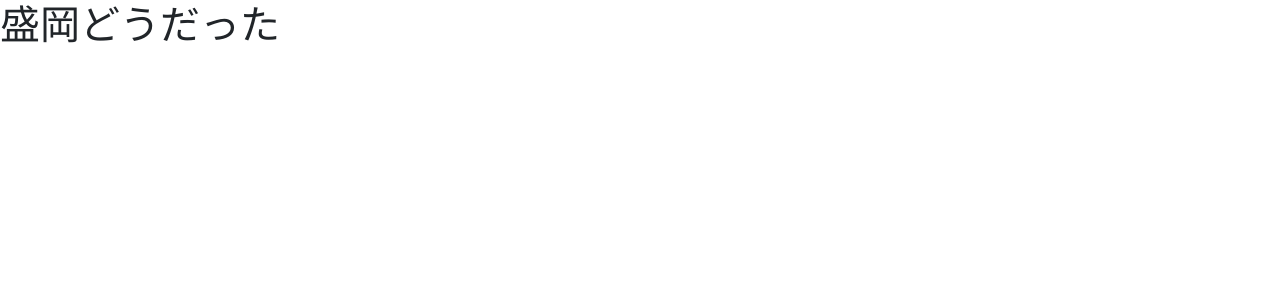
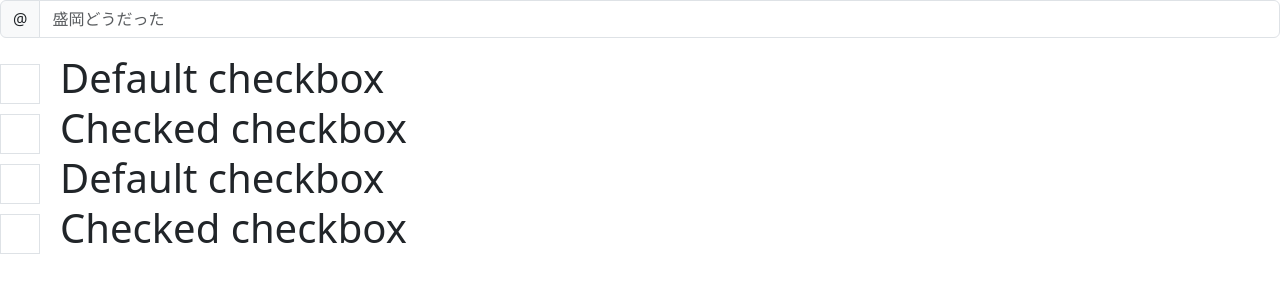
Before and after one commit to yumarusuke/tre-navi-app, a Flask app: page /survey in a window 1280 px wide. Shown: the top 300 px of the page. Run offline with Flask 3, Linux system fonts and the light colour scheme.

Commit message:
“yuuya”

```diff
--- a/app.py
+++ b/app.py
@@ -31,4 +31,4 @@ def new_taveler():
     return redirect("/")
 
 
-app.run(host="0.0.0.0")
+app.run(host="0.0.0.0",debug=True)
--- a/templates/create.html
+++ b/templates/create.html
@@ -44,6 +44,7 @@
           </div>
         </div>
       </nav>
+      <img src="/static/text_ryokou.png" height="150px" width="150px">
       <form action="/create" method="post">
         <h1><button type="submit" class="btn btn-primary">登録</button></h1>
         <div class="input-group mb-3">
--- a/templates/survey.html
+++ b/templates/survey.html
@@ -9,7 +9,34 @@
 </head>
 <body>
     <h1>
-        盛岡どうだった
+        <div class="input-group mb-3">
+            <span class="input-group-text" id="basic-addon1">@</span>
+            <input type="text" class="form-control" placeholder="盛岡どうだった" aria-label="盛岡どうだった" aria-describedby="basic-addon1">
+          </div>
+          <div class="form-check">
+            <input class="form-check-input" type="とても楽しかった" value="" id="flexCheckDefault">
+            <label class="form-check-label" for="flexCheckDefault">
+              Default checkbox
+            </label>
+          </div>
+          <div class="form-check">
+            <input class="form-check-input" type="楽しかった" value="" id="flexCheckChecked" checked>
+            <label class="form-check-label" for="flexCheckChecked">
+              Checked checkbox
+            </label>
+          </div>
+          <div class="form-check">
+            <input class="form-check-input" type="楽しくなかった" value="" id="flexCheckDefault">
+            <label class="form-check-label" for="flexCheckDefault">
+              Default checkbox
+            </label>
+          </div>
+          <div class="form-check">
+            <input class="form-check-input" type="全く楽しくなかった" value="" id="flexCheckChecked" checked>
+            <label class="form-check-label" for="flexCheckChecked">
+              Checked checkbox
+            </label>
+          </div>
     </h1>
 </body>
 </html>
```
Also changed, not shown: people.db, static/food_reimen.png (added), static/japan_character2_touhoku2__iwate.png (added), static/text_ryokou.png (added), static/travel_happy_young_set.png (added).
